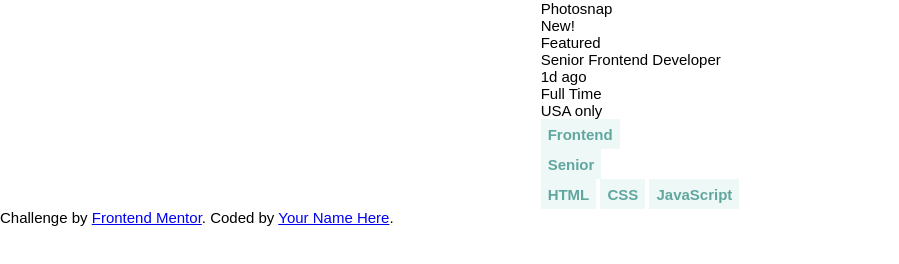
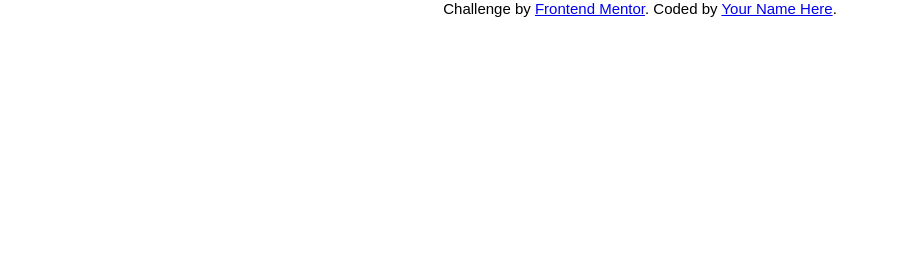
Before and after one commit to omarcode-e/StaticJobListing, a website built with webpack: page src/index.html in a window 1280 px wide. Shown: the whole page, without its empty margins (0-899 px from the left). Built offline with nearby package versions, Linux system fonts and the light colour scheme.

Commit message:
refactor(src/index.html): comment out job-listing element

```diff
--- a/src/index.html
+++ b/src/index.html
@@ -17,7 +17,7 @@
     <div id="main" class="container">
       <header id="header"></header>
       <main id="content">
-        <section class="job-listing">
+        <!-- <section class="job-listing">
           <div class="job-info">
             <p class="job-info__company-name">Photosnap</p>
             <div class="label">
@@ -45,15 +45,14 @@
               <button class="btn btn--tablet">JavaScript</button>
             </div>
           </div>
-        </section>
+        </section> -->
       </main>
-    </div>
-
-    <div class="attribution">
-      Challenge by
-      <a href="https://www.frontendmentor.io?ref=challenge" target="_blank"
-        >Frontend Mentor</a
-      >. Coded by <a href="#">Your Name Here</a>.
+      <div class="attribution">
+        Challenge by
+        <a href="https://www.frontendmentor.io?ref=challenge" target="_blank"
+          >Frontend Mentor</a
+        >. Coded by <a href="#">Your Name Here</a>.
+      </div>
     </div>
   </body>
 </html>
```
